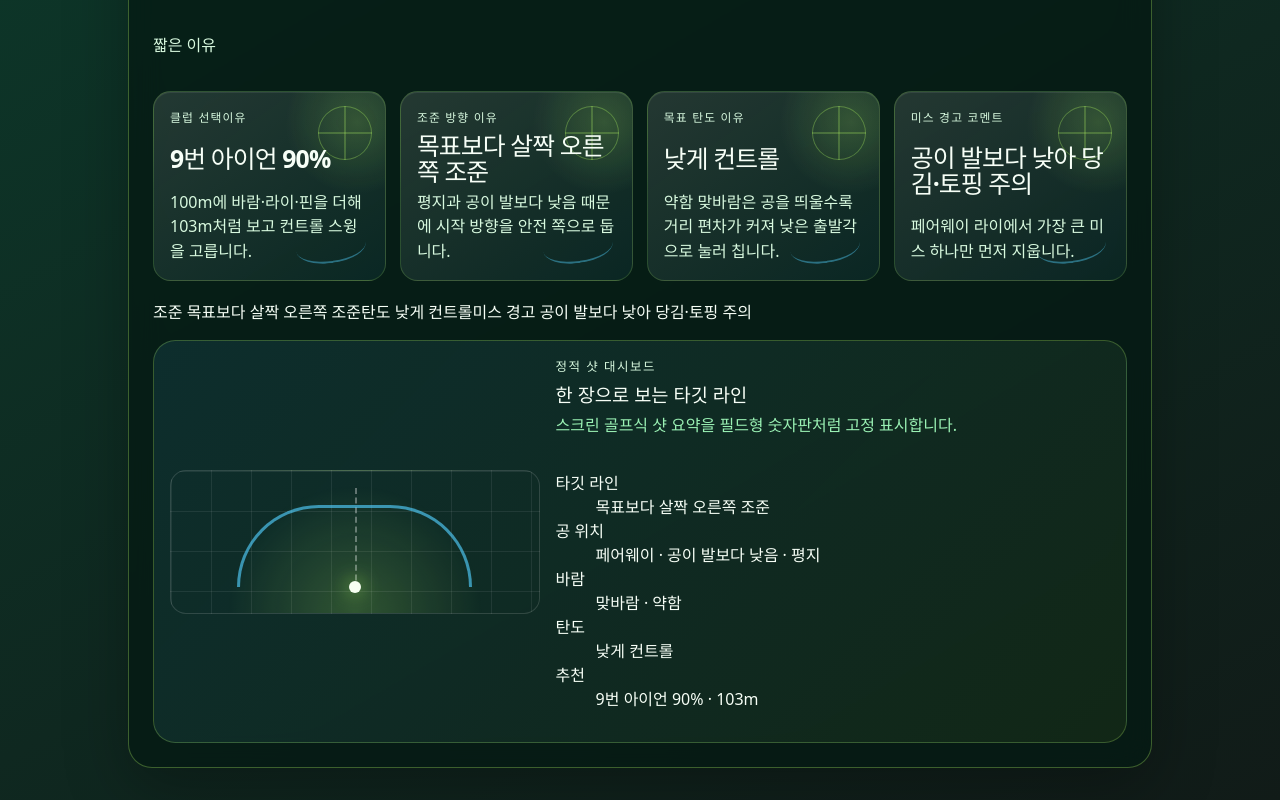
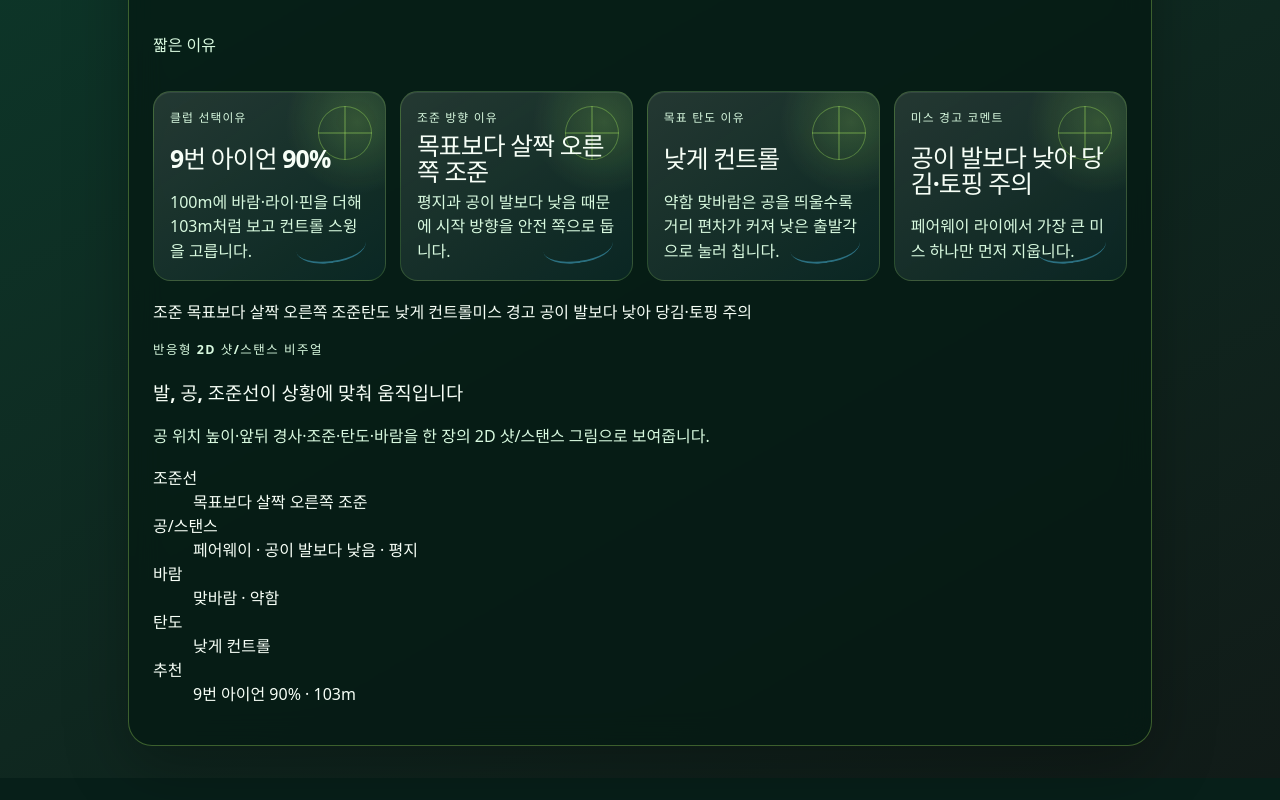
Before and after one commit to ys-laube/goodgolfform, a React (Vite) app: page / in a window 1280 px wide. Shown: the part 2162-2962 px from the top of the page. After the commit the page ends 2940 px from the top, so only its background shows below. Built offline with nearby package versions, Linux system fonts and the light colour scheme; a web font is replaced by a local one.

Commit message:
omx(team): auto-checkpoint worker-3 [6]

```diff
--- a/src/App.tsx
+++ b/src/App.tsx
@@ -287,24 +287,35 @@ export function App() {
           </span>
         </div>
 
-        <section className="shot-dashboard" aria-labelledby="shot-dashboard-title">
-          <div className="dashboard-display" aria-hidden="true">
-            <span className="dashboard-target-line" />
-            <span className="dashboard-shot-arc" />
-            <span className="dashboard-ball-dot" />
+        <section className="shot-visual" aria-labelledby="shot-visual-title">
+          <div
+            className="shot-visual-stage"
+            data-aim={prescription.shotVisual.aimBias}
+            data-ball-height={prescription.shotVisual.ballHeight}
+            data-stance={prescription.shotVisual.stanceTilt}
+            data-trajectory={prescription.shotVisual.trajectory}
+            data-wind={prescription.shotVisual.windDirection}
+            aria-hidden="true"
+          >
+            <span className="shot-visual-aim-line" />
+            <span className="shot-visual-arc" />
+            <span className="shot-visual-feet" />
+            <span className="shot-visual-stance" />
+            <span className="shot-visual-ball" />
+            <span className="shot-visual-wind" />
           </div>
-          <div className="dashboard-copy">
-            <p className="eyebrow">정적 샷 대시보드</p>
-            <h3 id="shot-dashboard-title">한 장으로 보는 타깃 라인</h3>
-            <p>스크린 골프식 샷 요약을 필드형 숫자판처럼 고정 표시합니다.</p>
+          <div className="shot-visual-copy">
+            <p className="eyebrow">반응형 2D 샷/스탠스 비주얼</p>
+            <h3 id="shot-visual-title">발, 공, 조준선이 상황에 맞춰 움직입니다</h3>
+            <p>공 위치 높이·앞뒤 경사·조준·탄도·바람을 한 장의 2D 샷/스탠스 그림으로 보여줍니다.</p>
           </div>
-          <dl className="dashboard-metrics" aria-label="정적 샷 지표">
+          <dl className="shot-visual-metrics" aria-label="2D 샷/스탠스 상태">
             <div>
-              <dt>타깃 라인</dt>
+              <dt>조준선</dt>
               <dd>{prescription.shotDashboard.targetLine}</dd>
             </div>
             <div>
-              <dt>공 위치</dt>
+              <dt>공/스탠스</dt>
               <dd>{prescription.shotDashboard.ballPosition}</dd>
             </div>
             <div>
```
